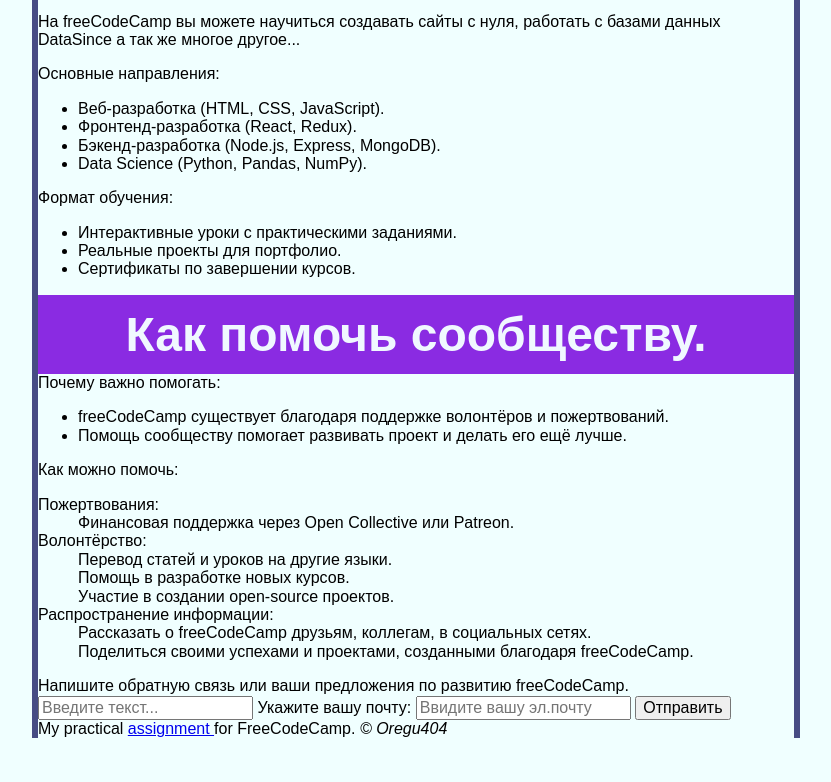
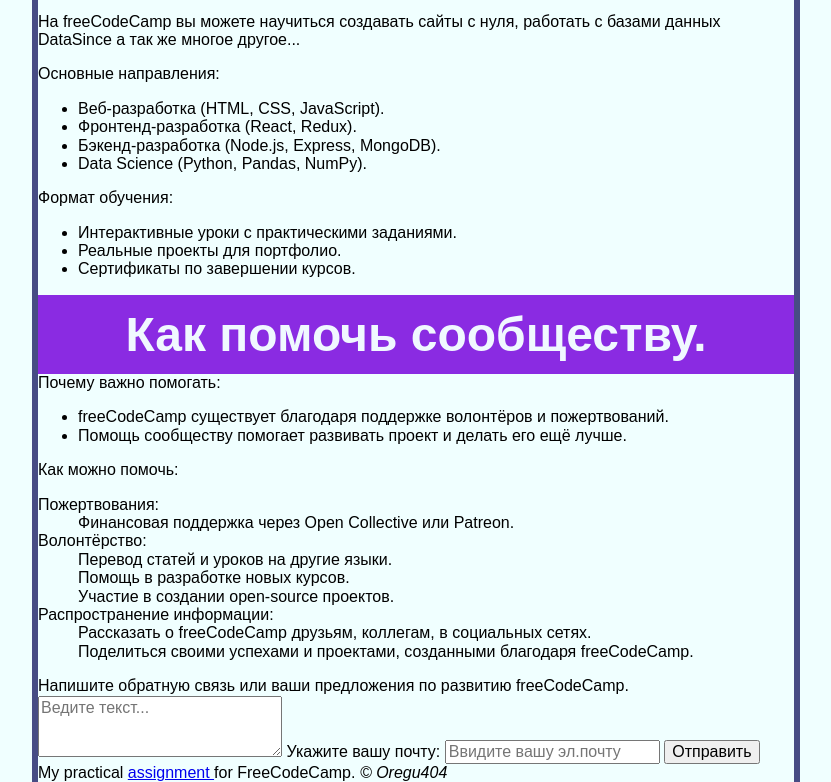
Before and after one commit to Oregu404/Lerning-about-freeCodeCamp, a website: page index.html in a window 1280 px wide. Shown: the part 929-1711 px from the top of the page, without its empty margins (224-1055 px from the left). Before the commit the page ends 1667 px from the top, so only its background shows below. Drawn offline with nearby package versions, Linux system fonts and the light colour scheme; a web font is replaced by a local one.

Commit message:
index.html

```diff
--- a/index.html
+++ b/index.html
@@ -102,8 +102,7 @@
         id="form">
             <label for="text-area">Напишите обратную связь или ваши предложения
                 по развитию freeCodeCamp.</label>
-            <input type="text" placeholder="Введите текст..."
-            name="text-area" id="text-area">
+            <textarea name="text-area" id="text-area" placeholder="Ведите текст..." cols="24" rows="3"></textarea>
             <label for="email">Укажите вашу почту: </label>
             <input type="email" id="email" placeholder="Ввидите вашу эл.почту">
             <input type="submit" value="Отправить" id="submit">
```
